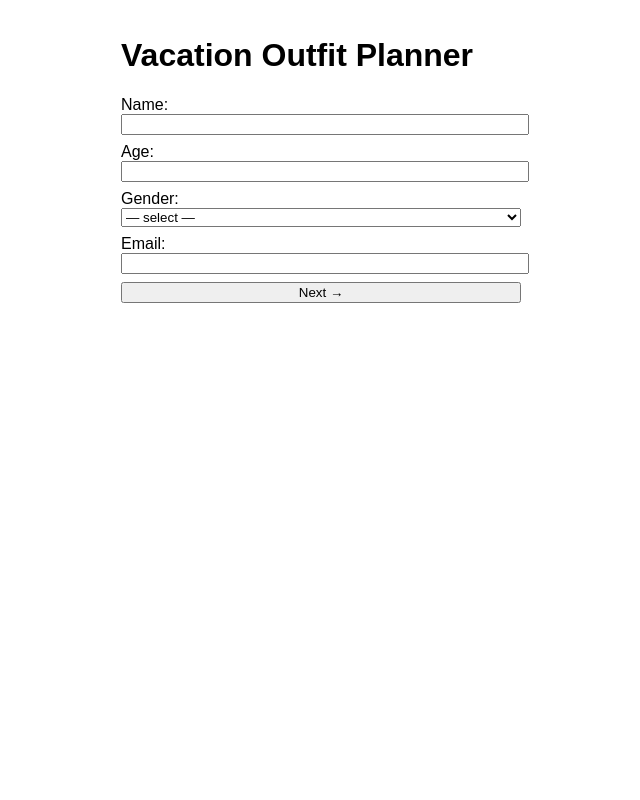
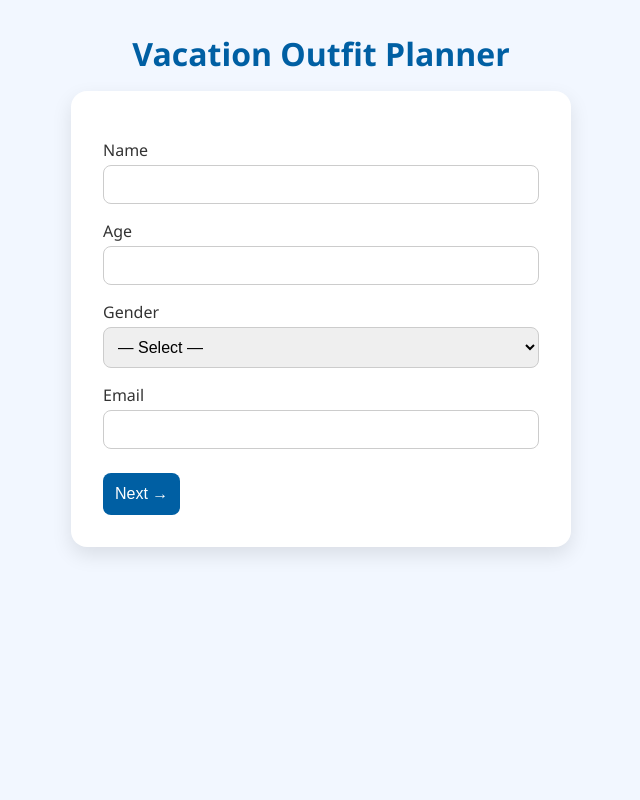
Before and after one commit to mayokunl/Weather-Based-Outfit-Planner, a Flask app: page /register in a window 1280 px wide. Shown: the whole page, without its empty margins (319-959 px from the left). Run offline with Flask 3, Linux system fonts and the light colour scheme.

Commit message:
seperated.css

```diff
--- a/static/styles.css
+++ b/static/styles.css
@@ -0,0 +1,70 @@
+/* Reset */
+* {
+  box-sizing: border-box;
+  margin: 0;
+  padding: 0;
+}
+
+/* Base styles */
+body {
+  font-family: 'Segoe UI', Tahoma, Geneva, Verdana, sans-serif;
+  background-color: #f2f7ff;
+  color: #333;
+  padding: 2rem;
+  display: flex;
+  flex-direction: column;
+  align-items: center;
+  min-height: 100vh;
+}
+
+/* Form container */
+form {
+  background: white;
+  padding: 2rem;
+  border-radius: 1rem;
+  box-shadow: 0 8px 20px rgba(0, 0, 0, 0.1);
+  width: 100%;
+  max-width: 500px;
+}
+
+/* Headings */
+h1 {
+  margin-bottom: 1rem;
+  font-size: 2rem;
+  text-align: center;
+  color: #005fa3;
+}
+
+/* Labels and Inputs */
+label {
+  font-weight: 500;
+  margin-top: 1rem;
+  display: block;
+}
+
+input,
+select {
+  margin-top: 0.25rem;
+  padding: 0.6rem;
+  width: 100%;
+  border: 1px solid #ccc;
+  border-radius: 0.5rem;
+  font-size: 1rem;
+}
+
+/* Button */
+button {
+  margin-top: 1.5rem;
+  padding: 0.75rem;
+  background-color: #005fa3;
+  color: white;
+  border: none;
+  border-radius: 0.5rem;
+  font-size: 1rem;
+  cursor: pointer;
+  transition: background-color 0.2s ease;
+}
+
+button:hover {
+  background-color: #003f73;
+}
--- a/templates/layout.html
+++ b/templates/layout.html
@@ -4,14 +4,9 @@
   <meta charset="UTF-8">
   <meta name="viewport" content="width=device-width,initial-scale=1">
   <title>Vacation Outfit Planner</title>
-  <style>
-    body { font-family: sans-serif; max-width: 400px; margin: auto; padding: 1em;}
-    label, input, select, button { display: block; width: 100%; margin-bottom: .5em;}
-    fieldset { margin-bottom: 1em; }
-  </style>
+  <link rel="stylesheet" href="{{ url_for('static', filename='styles.css') }}">
 </head>
 <body>
-  <h1>Vacation Outfit Planner</h1>
   {% block body %}{% endblock %}
 </body>
 </html>
--- a/templates/register.html
+++ b/templates/register.html
@@ -1,19 +1,26 @@
 {% extends "layout.html" %}
 {% block body %}
+<h1>Vacation Outfit Planner</h1>
 <form method="post">
-  <label>Name: <input name="name" required></label>
-  <label>Age: <input name="age" type="number" min="1" required></label>
-  <label>Gender:
-    <select name="gender" required>
-      <option value="">— select —</option>
+  <label for="name">Name</label>
+  <input id="name" name="name" required>
+
+  <label for="age">Age</label>
+  <input id="age" name="age" type="number" min="1" required>
+
+  <label for="gender">Gender</label>
+  <select id="gender" name="gender" required>
+    <option value="">— Select —</option>
     <option>Male</option>
     <option>Female</option>
     <option>Non Binary</option>
     <option>Prefer not to Say</option>
     <option>Other</option>
   </select>
-  </label>
-  <label>Email: <input name="email" type="email" required></label>
+
+  <label for="email">Email</label>
+  <input id="email" name="email" type="email" required>
+
   <button type="submit">Next →</button>
 </form>
 {% endblock %}
```
Lines whose indentation alone changed are shown as unchanged.
